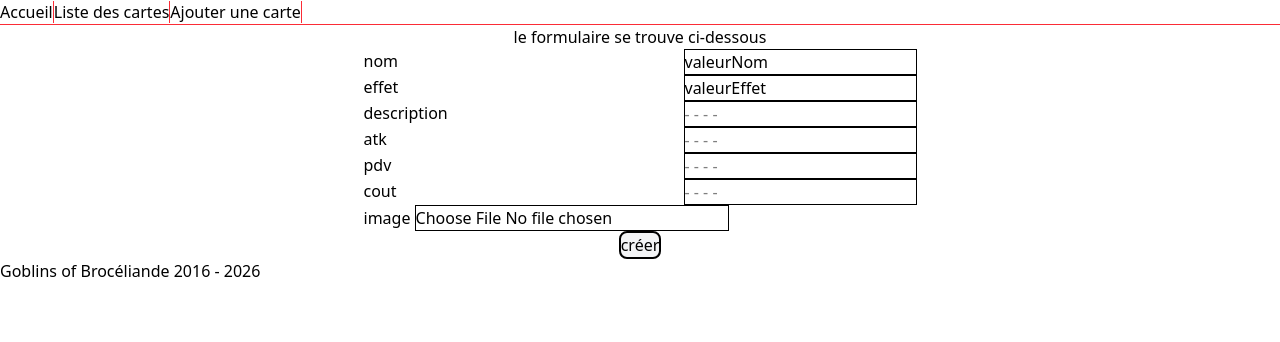
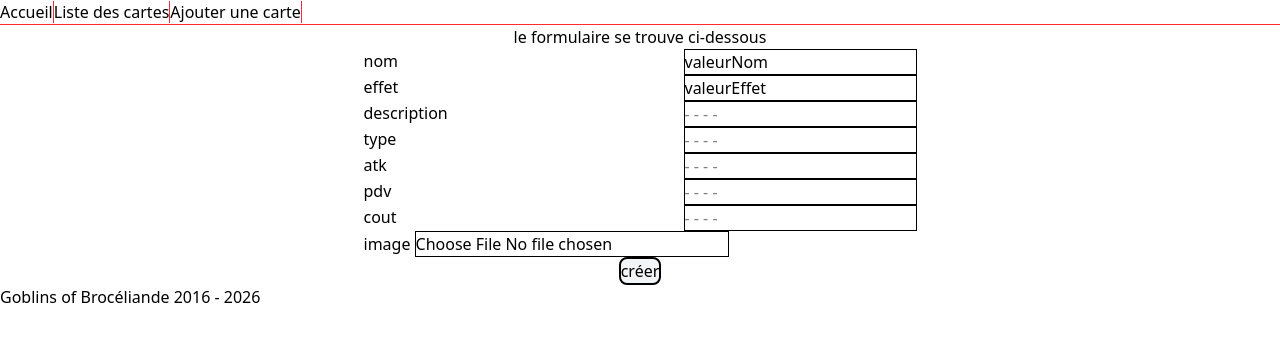
Before and after one commit to NilsGouraud/cardsFront, an Angular app: page /ajouter in a window 1280 px wide. Shown: the top 342 px of the page. Built offline with nearby package versions, Linux system fonts and the light colour scheme.

Commit message:
added type for cards

```diff
--- a/src/app/ajouter.html
+++ b/src/app/ajouter.html
@@ -30,6 +30,17 @@
         class="border-black-500 border-1"
         type="text"
         formControlName="description"
+        placeholder="- - - -"
+      />
+    </label>
+
+    <label class="flex" for="type"
+      ><span class="block w-xs">type</span>
+      <input
+        id="description"
+        class="border-black-500 border-1"
+        type="text"
+        formControlName="type"
         placeholder="- - - -"
       />
     </label>
--- a/src/app/ajouter.ts
+++ b/src/app/ajouter.ts
@@ -12,6 +12,7 @@ export class ajouter {
     nom: new FormControl('valeurNom', Validators.required),
     effet: new FormControl('valeurEffet'),
     description: new FormControl(''),
+    type: new FormControl(''),
     atk: new FormControl(''),
     pdv: new FormControl(''),
     cout: new FormControl(''),
@@ -29,7 +30,7 @@ export class ajouter {
     console.log(this.file);
     console.log('-----');
   }
-  createFormData() {
+  getFormData() {
     const formData = new FormData();
     const values = this.formulaire.value;
 
@@ -46,8 +47,7 @@ export class ajouter {
   }
   async sendForm() {
     console.log('sending form');
-    const formData = this.createFormData();
-    // for (let [k, v] of formData.entries()) console.log(k, v);
+    const formData = this.getFormData();
     let res = await fetch(backEndUrl + 'ajouter', {
       method: 'POST',
       body: formData,
```
